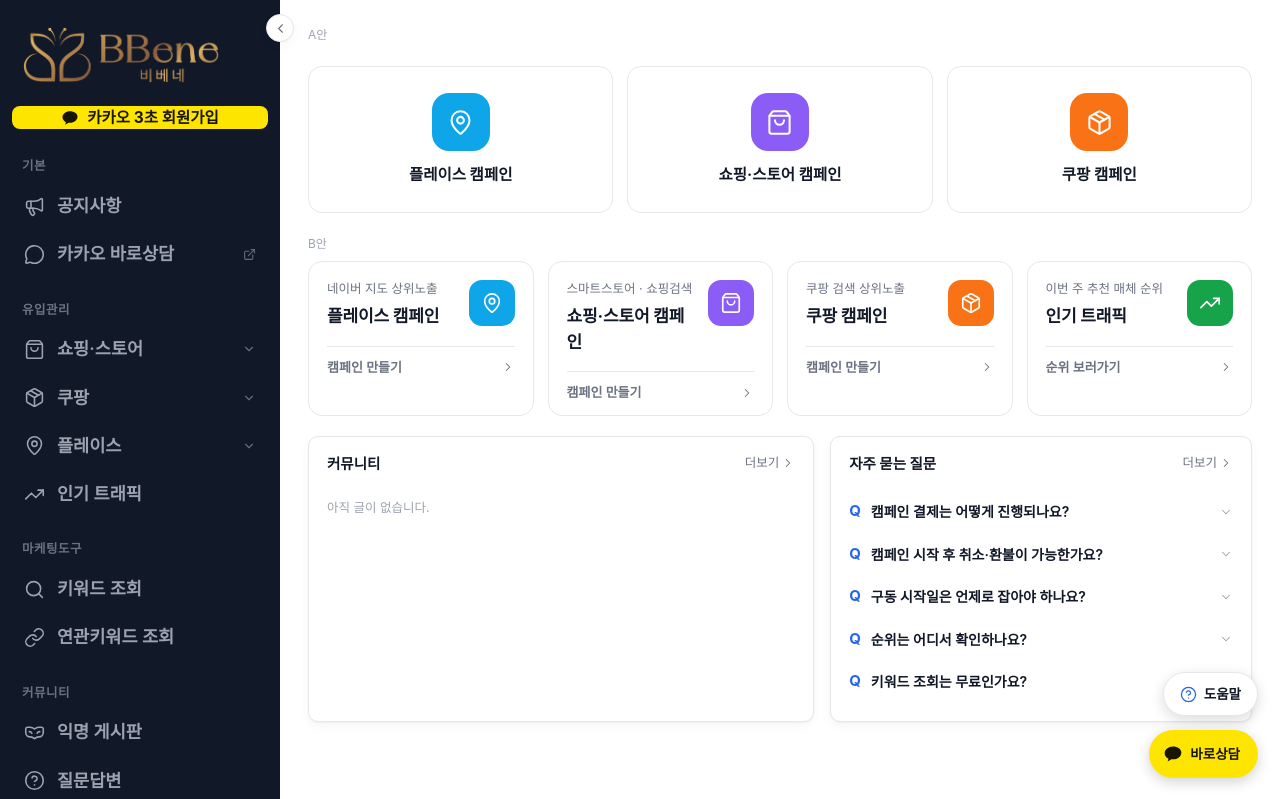
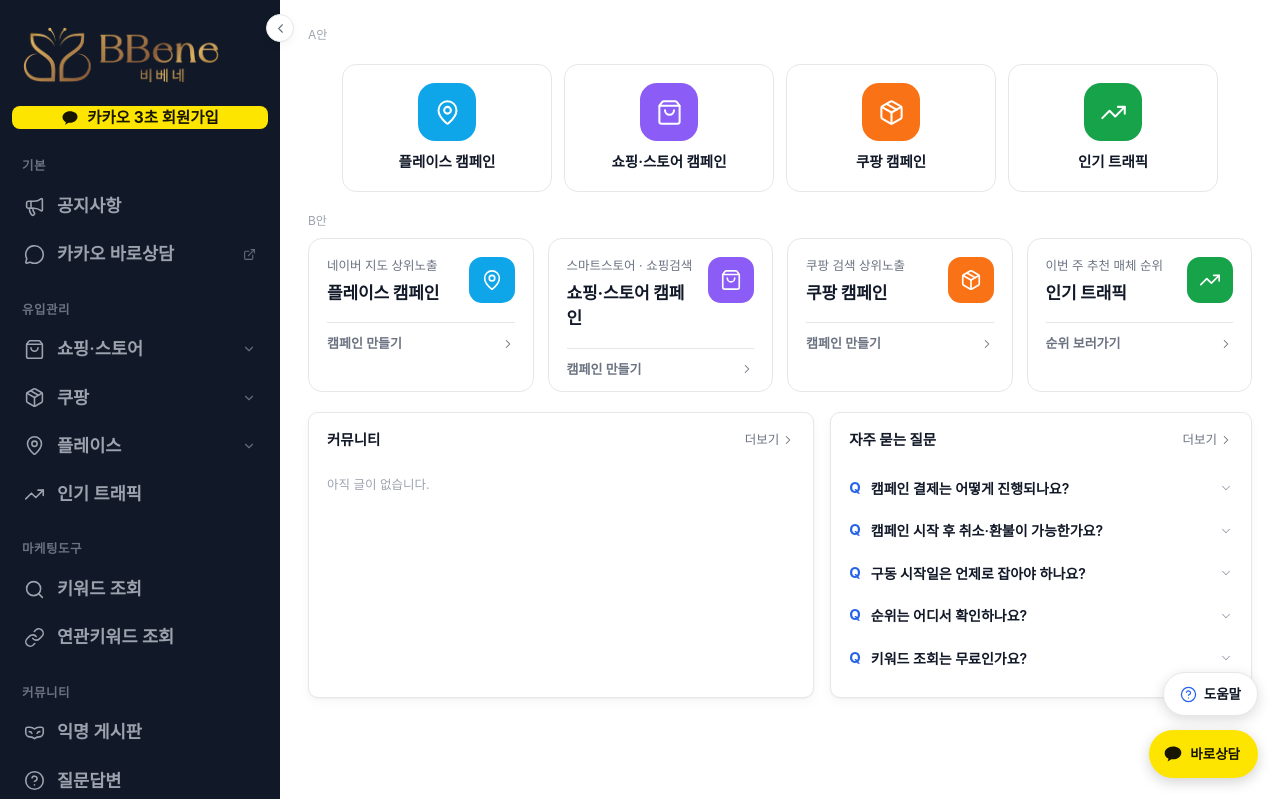
Before and after one commit to Jeongdonghwan/bbe_prj, a Flask app: page / in a window 1280 px wide. Shown: the top 799 px of the page. Run offline with Flask 3, Linux system fonts and the light colour scheme; data that the repository does not hold is empty; some libraries are stand-ins or nearby versions; some web fonts are replaced.

Commit message:
Design A: add popular tile, compact 210px tiles centered

```diff
--- a/app/static/css/components.css
+++ b/app/static/css/components.css
@@ -516,12 +516,12 @@ tr:hover .rowact button, tr.sel .rowact button{opacity:1}
 .topstrip b{font-weight:700}
 .topstrip button{position:absolute;right:8px;top:50%;transform:translateY(-50%);color:#fff;font-size:20px;line-height:1;opacity:.8;padding:6px 10px}
 .topstrip button:hover{opacity:1}
-.quickrow{display:grid;grid-template-columns:repeat(3,1fr);gap:14px;padding:16px 0 20px}
-.quickrow a{display:flex;flex-direction:column;align-items:center;gap:12px;color:var(--text);font-weight:700;font-size:15.5px;background:var(--surface);border:1px solid var(--border);border-radius:14px;padding:26px 12px;transition:border-color .15s,transform .15s,box-shadow .15s}
+.quickrow{display:flex;justify-content:center;gap:12px;padding:14px 0 18px}
+.quickrow a{width:210px;display:flex;flex-direction:column;align-items:center;gap:10px;color:var(--text);font-weight:700;font-size:14.5px;background:var(--surface);border:1px solid var(--border);border-radius:14px;padding:18px 10px;transition:border-color .15s,transform .15s,box-shadow .15s}
 .quickrow a:hover{border-color:var(--accent);transform:translateY(-3px);box-shadow:var(--shadow)}
 .quickrow .qic{width:58px;height:58px;border-radius:17px;display:grid;place-items:center;color:#fff}
 .quickrow .qic .i{width:27px;height:27px}
-@media(max-width:768px){.quickrow{gap:10px;padding:12px 0 16px}.quickrow a{padding:18px 8px;font-size:13px}.quickrow .qic{width:48px;height:48px;border-radius:14px}}
+@media(max-width:768px){.quickrow{gap:8px;padding:12px 0 16px;flex-wrap:wrap}.quickrow a{width:calc(50% - 8px);padding:14px 8px;font-size:13px}.quickrow .qic{width:44px;height:44px;border-radius:13px}}
 .help-float{position:fixed;right:22px;bottom:84px;z-index:35;display:flex;align-items:center;gap:7px;height:44px;padding:0 16px;border-radius:99px;background:var(--surface);border:1px solid var(--border);box-shadow:0 4px 14px rgba(0,0,0,.14);font-weight:700;font-size:13.5px;color:var(--text);transition:transform .15s}
 .help-float:hover{transform:translateY(-2px)}
 .help-float .i{width:17px;height:17px;color:var(--accent)}
--- a/app/templates/main/dashboard.html
+++ b/app/templates/main/dashboard.html
@@ -24,6 +24,7 @@
   <a href="/campaign/place/new"><span class="qic c-place"><i data-lucide="map-pin" class="i"></i></span><span>플레이스 캠페인</span></a>
   <a href="/campaign/store/new"><span class="qic c-store"><i data-lucide="shopping-bag" class="i"></i></span><span>쇼핑·스토어 캠페인</span></a>
   <a href="/campaign/coupang/new"><span class="qic c-coupang"><i data-lucide="package" class="i"></i></span><span>쿠팡 캠페인</span></a>
+  <a href="/popular"><span class="qic c-pop"><i data-lucide="trending-up" class="i"></i></span><span>인기 트래픽</span></a>
 </div>
 <p class="thin" style="margin:2px 0 6px">B안</p>
 <div class="svcrow">
```
